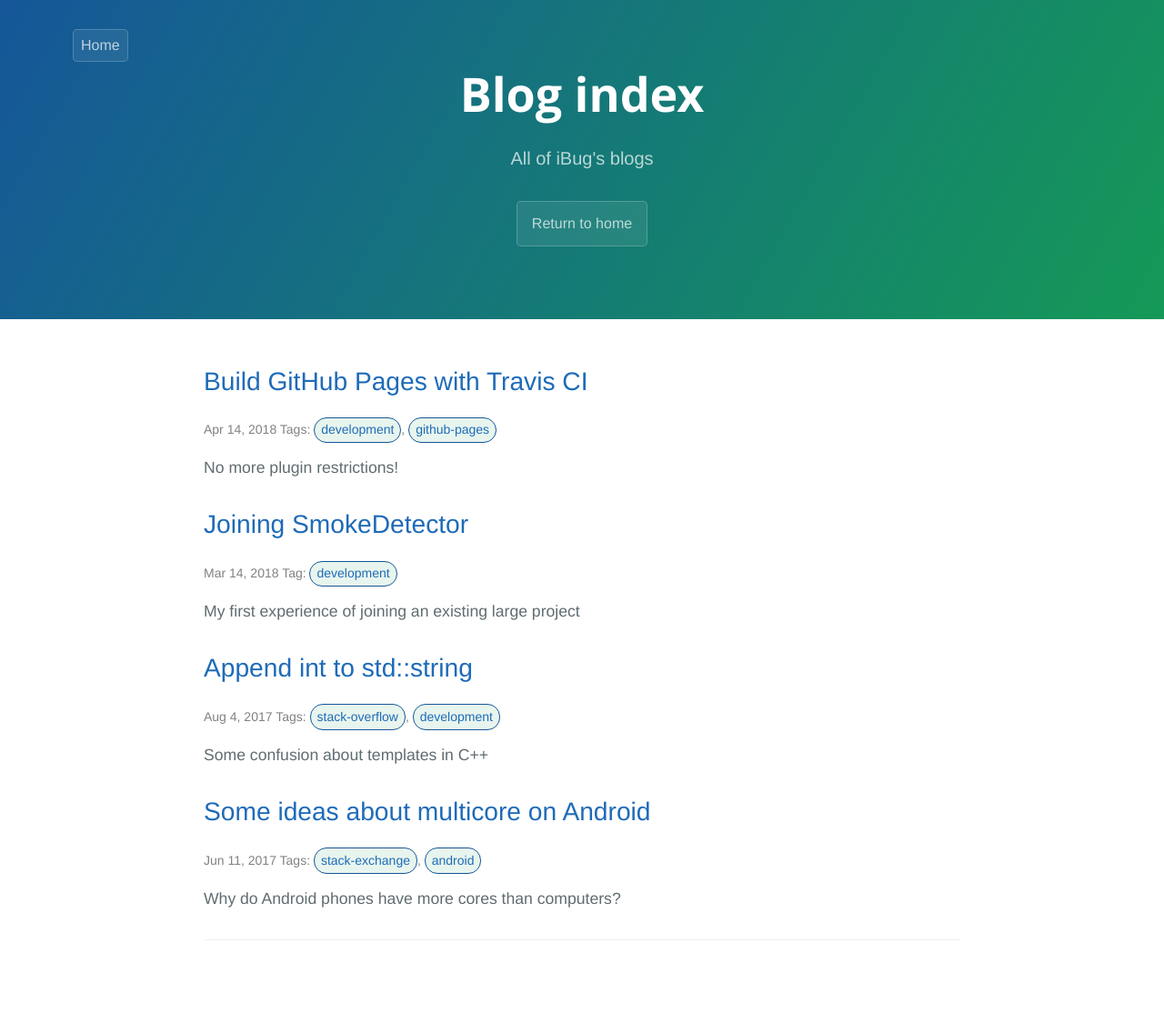
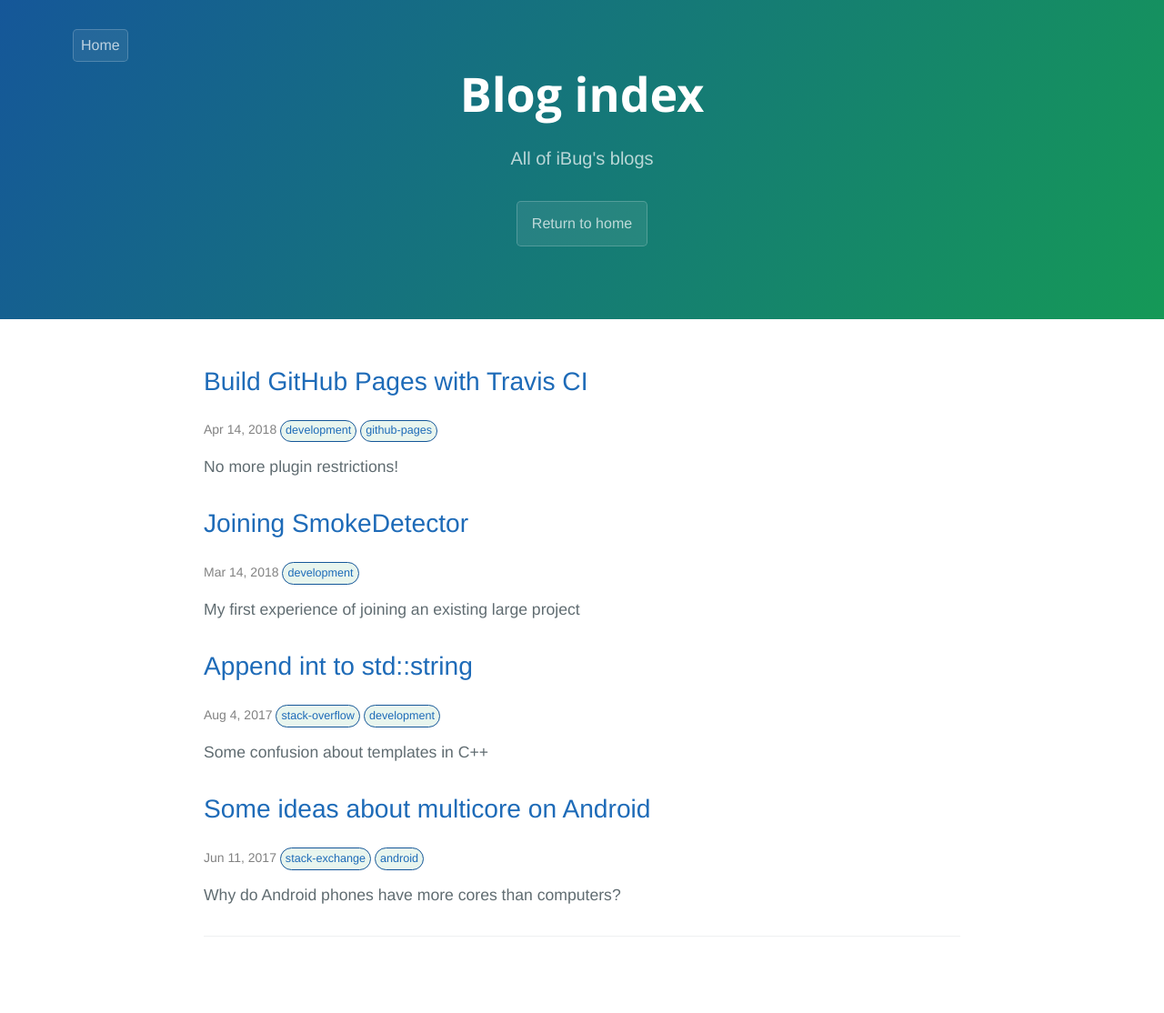
Before and after one commit to iBug/iBug-source, a Jekyll site: the page built from blog/index.html, in a window 1280 px wide. Shown: the whole page at 91% size. Built offline with Jekyll 4.4.1, drawn with Linux system fonts in a browser that asks for light colours; some web fonts are replaced; the list of posts is cut into pages by our own code.

Commit message:
Better tag style

```diff
--- a/_sass/blog/_layout.scss
+++ b/_sass/blog/_layout.scss
@@ -136,8 +136,9 @@
 	color: $grey-color;
 
 	.post-meta-tag {
-		display: inline-block;
+		padding: 0.15em 0.4em;
 		border-width: 0.8px;
+		font-size: 0.9em;
 	}
 }
 
--- a/blog/index.html
+++ b/blog/index.html
@@ -14,9 +14,8 @@ buttons:
   <h1><a href="{{ post.url | relative_url }}">{{ post.title }}</a></h1>
   <p class="author">
 	  <span class="post-meta">{{ post.date | date: site.date_format }}
-			Tag{% if post.tags.size > 1%}s{% endif %}:
 			{% for tag in post.tags %}
-			<a href="{{ site.url }}{{ site.baseurl }}/tags/{{ tag }}" class="tag post-meta-tag">{{ tag }}</a>{% unless forloop.last %}, {% endunless %}
+			<a href="{{ site.url }}{{ site.baseurl }}/tags/{{ tag }}" class="tag post-meta-tag">{{ tag }}</a>{% unless forloop.last %} {% endunless %}
 			{% endfor %}
 		</span>
   </p>
```
